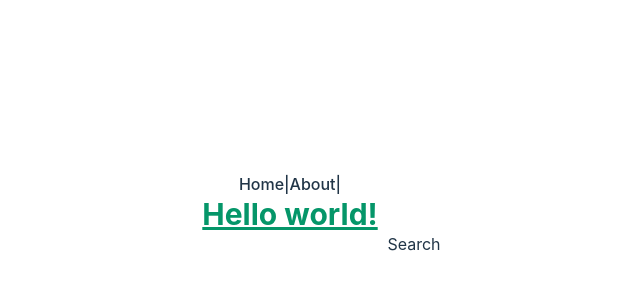
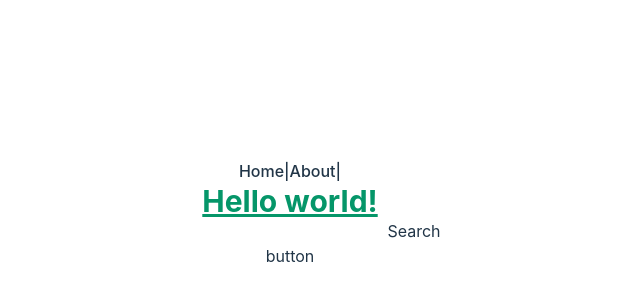
Before and after one commit to katayama8000/vue3-TS-practice, a Vue app: page /about in a window 1280 px wide. Shown: the part 186-486 px from the top of the page, without its empty margins (350-990 px from the left). Built offline with nearby package versions, Linux system fonts and the light colour scheme.

Commit message:
🔍 test

```diff
--- a/src/page/About.vue
+++ b/src/page/About.vue
@@ -24,4 +24,5 @@ const search = async () => {
       <img :src="item.artworkUrl100" />
     </li>
   </ul>
+  <button>button</button>
 </template>
```
